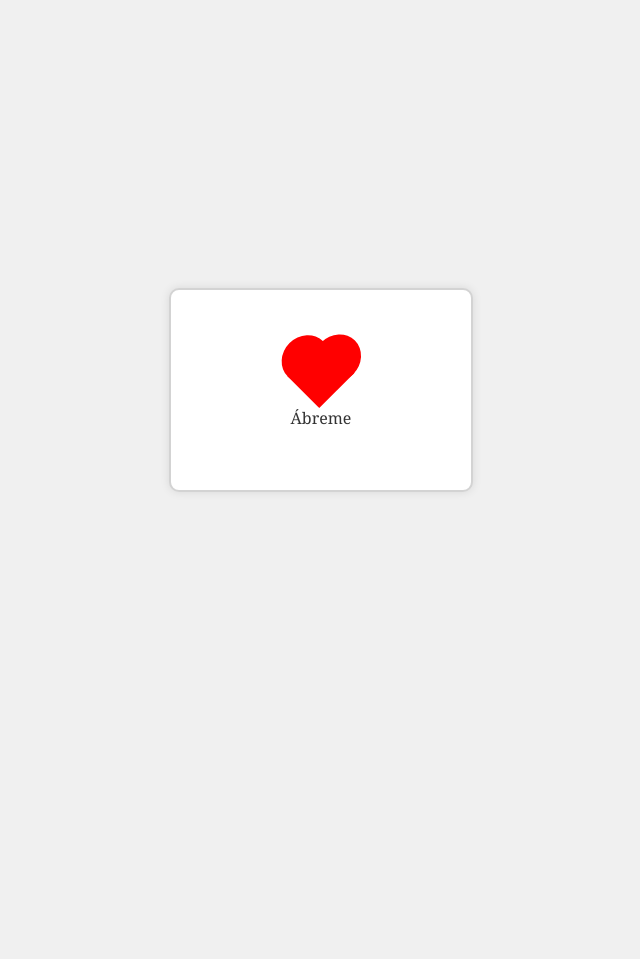
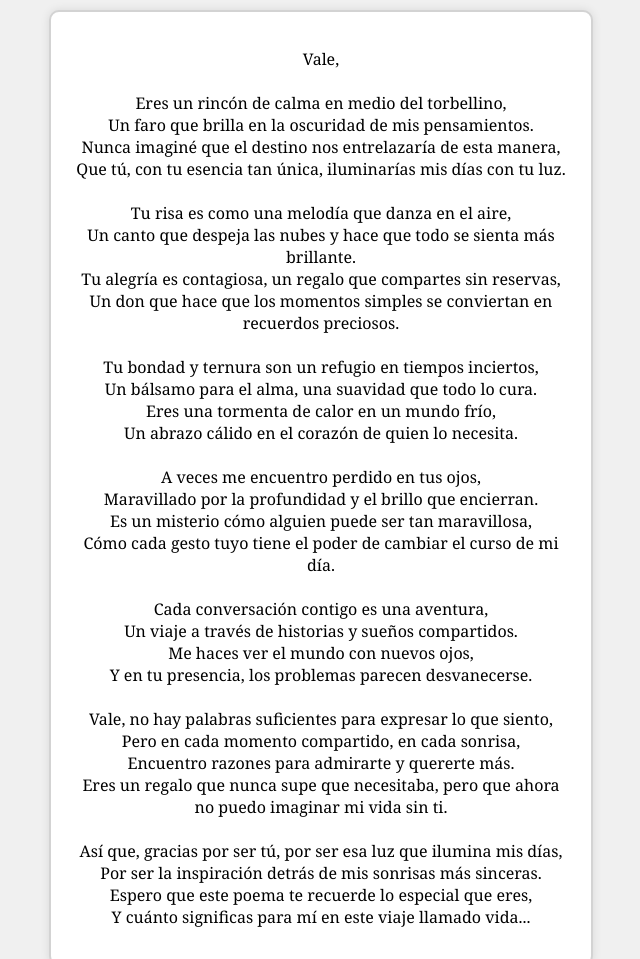
Before and after one commit to miguisan12/Carta.html, a plain HTML site: page index.html in a window 1280 px wide. Shown: the top 959 px of the page, without its empty margins (319-959 px from the left). Before the commit the page ends 800 px from the top, so only its background shows below. Drawn offline with Linux system fonts and the light colour scheme.

Commit message:
Update index.html

```diff
--- a/index.html
+++ b/index.html
@@ -6,108 +6,26 @@
     <title>Carta</title>
     <style>
         body {
-            display: flex;
-            flex-direction: column;
-            justify-content: center;
-            align-items: center;
-            height: 100vh;
+            font-family: 'Georgia', serif;
             background-color: #f0f0f0;
             margin: 0;
             padding: 10px;
-            box-sizing: border-box;
         }
-        .envelope {
-            width: 90%;
-            max-width: 300px;
-            height: 200px;
+        .letter {
             background-color: white;
             border: 2px solid #d3d3d3;
             border-radius: 10px;
-            box-shadow: 0 0 10px rgba(0,0,0,0.1);
-            display: flex;
-            flex-direction: column;
-            justify-content: center;
-            align-items: center;
-            cursor: pointer;
-            transition: transform 0.3s, opacity 1s;
-            opacity: 0;
-            animation: fadeIn 1s forwards;
-            position: relative;
-            margin-bottom: 20px;
-        }
-        .envelope:hover {
-            transform: scale(1.05);
-        }
-        .heart {
-            width: 50px;
-            height: 45px;
-            background-color: red;
-            transform: rotate(-45deg);
-            position: relative;
-            display: flex;
-            justify-content: center;
-            align-items: center;
-        }
-        .heart::before,
-        .heart::after {
-            content: "";
-            width: 50px;
-            height: 45px;
-            background-color: red;
-            border-radius: 50%;
-            position: absolute;
-        }
-        .heart::before {
-            top: -22.5px;
-            left: 0;
-        }
-        .heart::after {
-            top: 0;
-            left: 22.5px;
-        }
-        .envelope p {
-            margin: 10px 0 0 0;
-            font-family: 'Georgia', serif;
-            font-size: 16px;
-            color: #333;
-        }
-        .letter {
-            display: none;
-            flex-direction: column;
-            justify-content: center;
-            align-items: center;
             padding: 20px;
-            background-color: white;
-            border: 2px solid #d3d3d3;
-            border-radius: 10px;
+            width: 100%;
+            max-width: 500px;
+            margin: auto;
             box-shadow: 0 0 10px rgba(0,0,0,0.1);
             text-align: center;
-            width: 100%;
-            max-width: 500px;
-            margin-top: 20px;
-            box-sizing: border-box;
-        }
-        .letter p {
-            margin: 0;
-            font-family: 'Georgia', serif;
-            font-size: 16px;
-            color: #333;
-            margin-bottom: 20px;
-            line-height: 1.5;
-        }
-        @keyframes fadeIn {
-            to {
-                opacity: 1;
-            }
         }
     </style>
 </head>
 <body>
-    <div class="envelope" id="envelope">
-        <div class="heart"></div>
-        <p>Ábreme</p>
-    </div>
-    <div class="letter" id="letter">
+    <div class="letter">
         <p>
             Vale,<br><br>
             Eres un rincón de calma en medio del torbellino,<br>
@@ -146,13 +64,5 @@
             Y cuánto significas para mí en este viaje llamado vida...
         </p>
     </div>
-
-    <script>
-        document.getElementById('envelope').addEventListener('click', function() {
-            document.body.style.backgroundColor = '#ffe4e1'; /* Color rosa pastel */
-            document.getElementById('envelope').style.display = 'none';
-            document.getElementById('letter').style.display = 'flex';
-        });
-    </script>
 </body>
 </html>
```
